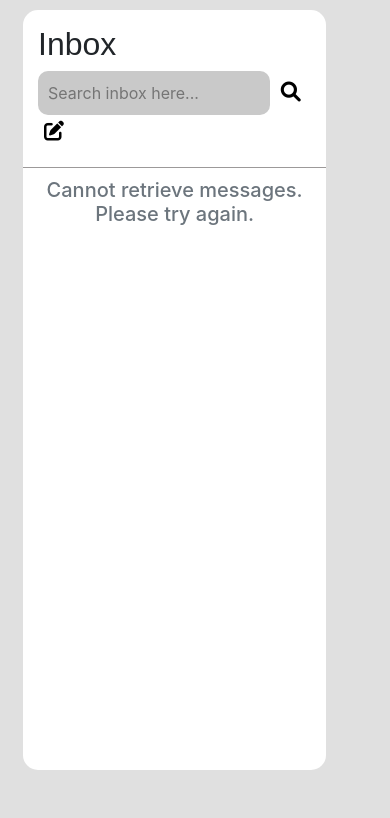
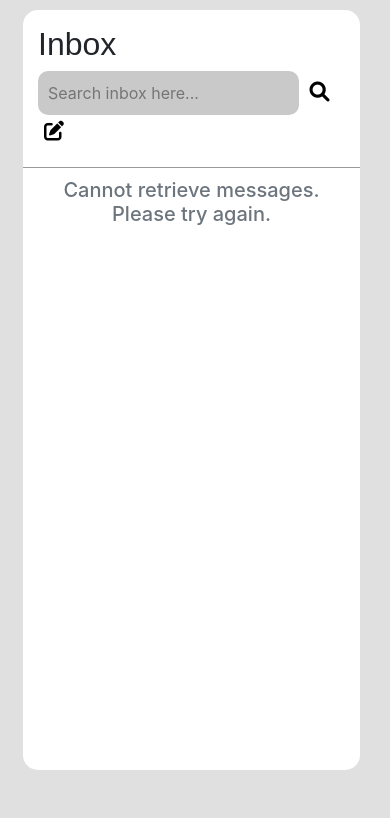
Before and after one commit to IdentityZero/coemobility-webserver, a Django app: page /contact-us/ in a window 390 px wide. Shown: the part 54-872 px from the top of the page. Run offline with Django 5.2, Linux system fonts and the light colour scheme; the visitor is signed in with stand-in values (Sample User, id 1).

Commit message:
Updated width for inbox

```diff
--- a/parking_website/core/static/core/css/contactus.css
+++ b/parking_website/core/static/core/css/contactus.css
@@ -98,3 +98,9 @@
     flex-direction: column-reverse;
     justify-content: flex-start;
 }
+
+@media (max-width: 1200px) {
+    #inbox-box {
+        width:100%;
+    }
+}
```
